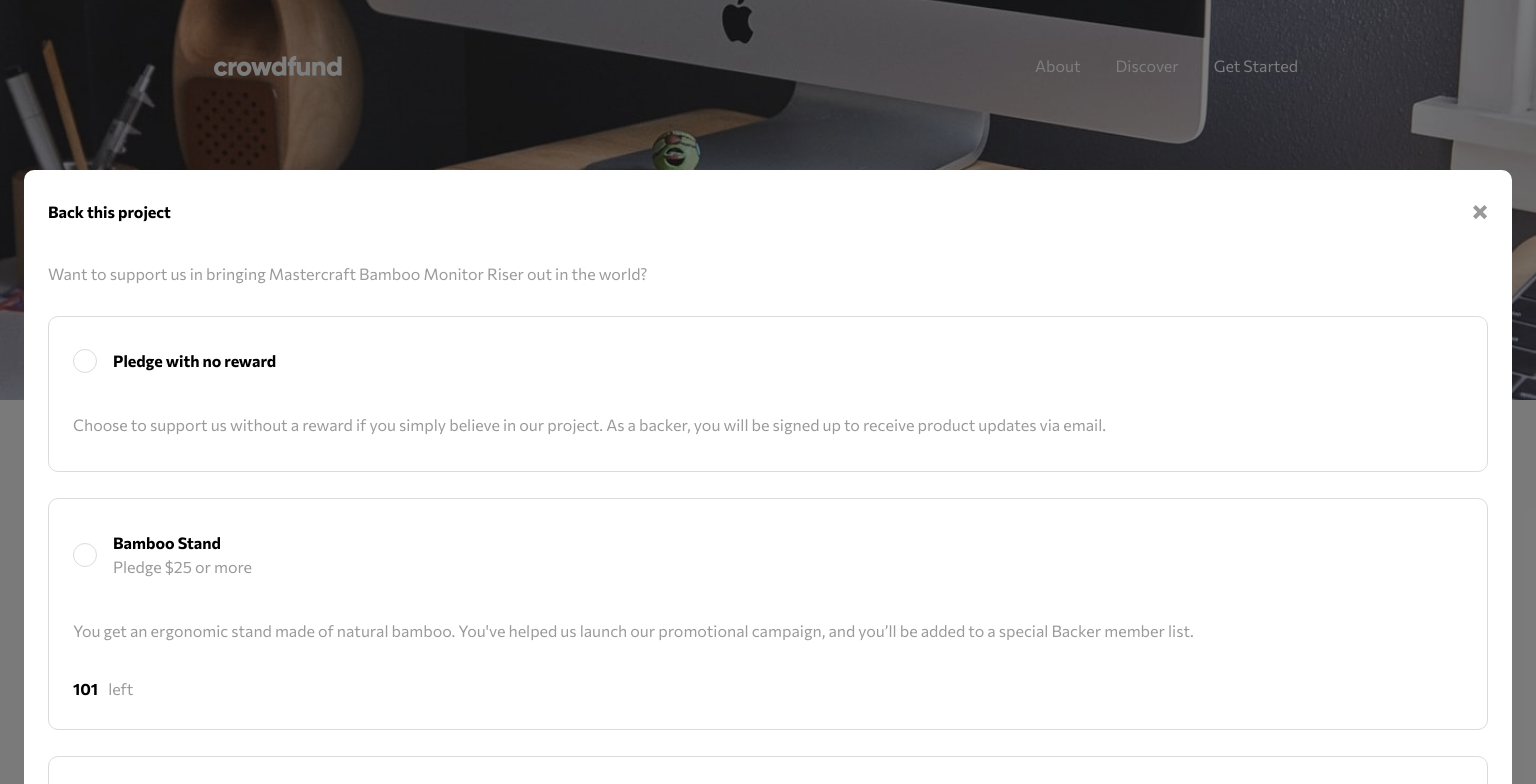
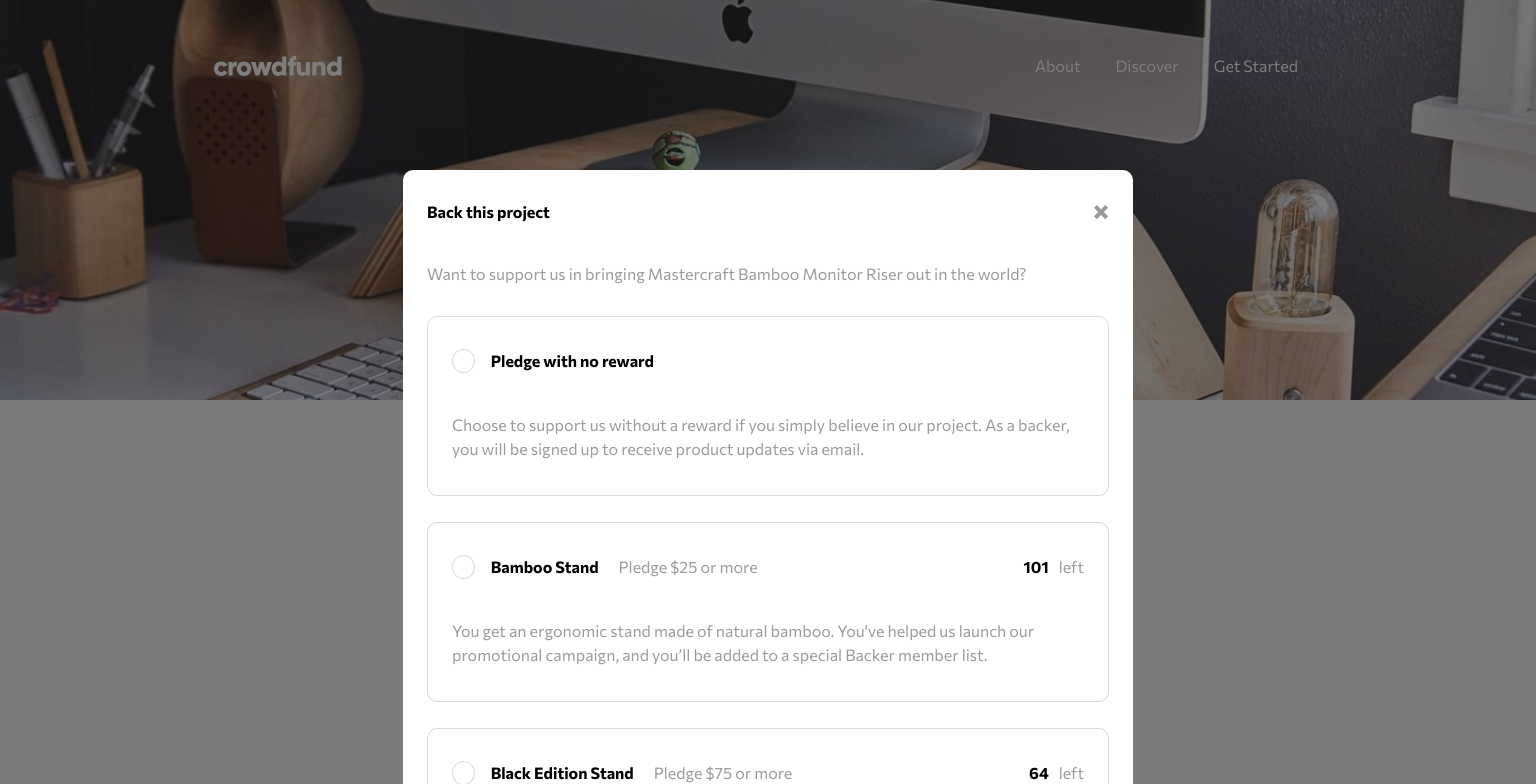
Before and after one commit to florianstancioiu/crowdfunding-product-page, a React (Vite) app: page / in a window 1536 px wide. Both pictures are taken after a click on the element "Back this project". Shown: the top 784 px of the page. Built offline with nearby package versions, Linux system fonts and the light colour scheme.

Commit message:
feat: worked on desktop version of ModalPledge

```diff
--- a/src/components/modals/Base.module.css
+++ b/src/components/modals/Base.module.css
@@ -42,3 +42,11 @@
 .times-icon {
   cursor: pointer;
 }
+
+@media screen and (min-width: 1440px) {
+  .modal {
+    max-width: 730px;
+    margin-left: auto;
+    margin-right: auto;
+  }
+}
--- a/src/components/ui/Button.module.css
+++ b/src/components/ui/Button.module.css
@@ -11,10 +11,15 @@
   user-select: none;
 }
 
+.btn:hover {
+  background-color: var(--color-15);
+}
+
 .disabled {
   background-color: var(--color-10);
   cursor: not-allowed;
 }
+
 @media screen and (min-width: 1440px) {
   .btn {
     max-width: 204px;
--- a/src/components/ui/ModalPledge.jsx
+++ b/src/components/ui/ModalPledge.jsx
@@ -33,6 +33,7 @@ const ModalPledge = ({
 
   return (
     <div id={`modal-pledge-${id}`} className={wrapperClasses}>
+      <div className={classes['mobile-pledge']}>
         <div className={classes['pledge-inner']}>
           <div className={classes['checkbox-wrapper']}>
             <Checkbox
@@ -74,6 +75,52 @@ const ModalPledge = ({
           </div>
         )}
       </div>
+      <div className={classes['desktop-pledge']}>
+        <div className={classes['pledge-inner']}>
+          <div className={classes['checkbox-wrapper']}>
+            <Checkbox
+              onClick={disableCheckbox ? () => {} : () => selectPledge(id)}
+              isActive={isSelected}
+              disabled={disableCheckbox}
+            />
+            <div className={classes['title-pledges-left-wrapper']}>
+              <div className={classes['title-minimum-pledge-wrapper']}>
+                <p className={classes.title}>{title}</p>
+                {showMinimumPledge && (
+                  <p className={classes['minimum-pledge']}>
+                    Pledge ${minimumPledge} or more
+                  </p>
+                )}
+              </div>
+
+              {showMinimumPledge && (
+                <div className={classes['pledges-left-wrapper']}>
+                  <p className={classes['pledges-left']}>{remainingPledges}</p>
+                  <p className={classes['pledges-left-text']}>left</p>
+                </div>
+              )}
+            </div>
+          </div>
+          <p className={classes.description}>{description}</p>
+        </div>
+        {isSelected && showMinimumPledge && (
+          <div className={classes['enter-pledge-wrapper']}>
+            <div className={classes['pledge-inner']}>
+              <p className={classes['enter-pledge-title']}>Enter your pledge</p>
+              <div className={classes['enter-pledge-inner']}>
+                <AmountInput
+                  prefix='$'
+                  value={pledge}
+                  minValue={minimumPledge}
+                  maxValue={maximumPledge}
+                />
+                <Button onClick={showThankYouModal} title='Continue' />
+              </div>
+            </div>
+          </div>
+        )}
+      </div>
+    </div>
   );
 };
 
--- a/src/components/ui/ModalPledge.module.css
+++ b/src/components/ui/ModalPledge.module.css
@@ -72,3 +72,51 @@
   column-gap: 16px;
   align-items: center;
 }
+
+.desktop-pledge {
+  display: none;
+}
+
+@media screen and (min-width: 1440px) {
+  .mobile-pledge {
+    display: none;
+  }
+
+  .desktop-pledge {
+    display: block;
+  }
+
+  .title-pledges-left-wrapper {
+    display: flex;
+    justify-content: space-between;
+    align-items: center;
+    width: 100%;
+  }
+
+  .pledges-left-wrapper {
+    margin-bottom: 0;
+  }
+
+  .title-minimum-pledge-wrapper {
+    display: flex;
+    column-gap: 20px;
+  }
+
+  .enter-pledge-wrapper {
+    padding-top: 20px;
+  }
+
+  .enter-pledge-wrapper .pledge-inner {
+    display: flex;
+    justify-content: space-between;
+    align-items: center;
+  }
+
+  .enter-pledge-inner {
+    width: 224px;
+  }
+
+  .enter-pledge-title {
+    margin-bottom: 0;
+  }
+}
--- a/src/main.css
+++ b/src/main.css
@@ -13,6 +13,7 @@
   --color-12: #dbdbdb;
   --color-13: #50aaa1;
   --color-14: #52aca3;
+  --color-15: #157a74;
 }
 
 body {
```
Lines whose indentation alone changed are shown as unchanged.
